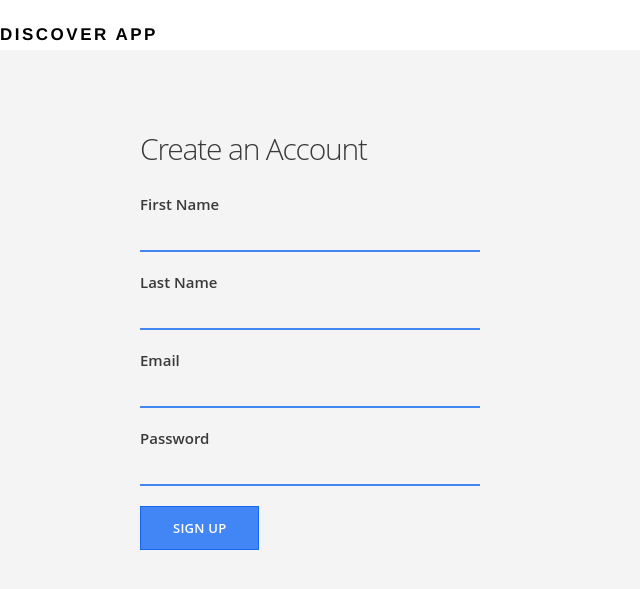
After one commit to sedcash/Discover-App, a Flask app: page /signup in a window 1280 px wide. The commit adds this page. Shown: the top 589 px of the page, without its empty margins (0-640 px from the left). Run offline with Flask 2, Linux system fonts and the light colour scheme; some web fonts are replaced.

Commit message:
signup form

```diff
--- /dev/null
+++ b/forms.py
@@ -0,0 +1,10 @@
+from flask_wtf import Form
+from wtforms import StringField, PasswordField, SubmitField
+from wtforms.validators import DataRequired, Email, Length
+
+class SignupForm(Form):
+    first_name = StringField("First Name", validators=[DataRequired("Please enter your First Name")])
+    last_name = StringField("Last Name", validators=[DataRequired("Please enter your Last Name")])
+    email = StringField("Email", validators=[DataRequired("Please enter your Email"), Email("Please enter a valid email address")])
+    password = PasswordField("Password", validators=[DataRequired("Please enter your Password"), Length(min=6, max=15, message="Your password must be at least 6 characters long and no longer than 15 characters")])
+    submit = SubmitField("Sign Up")
--- a/routes.py
+++ b/routes.py
@@ -1,7 +1,13 @@
-from flask import Flask, render_template
+from flask import Flask, render_template, request
+from models import db
+from forms import SignupForm
 
 app = Flask(__name__)
 
+app.config['SQLALCHEMY_DATABASE_URI'] = 'postgresql://localhost/learningflask'
+db.init_app(app)
+
+app.secret_key = "development-key"
 
 @app.route('/')
 def index():
@@ -9,6 +15,16 @@ def index():
 @app.route('/about')
 def about():
     return render_template("about.html")
+@app.route('/signup', methods=['POST', 'GET'])
+def signup():
+    form = SignupForm()
+    if request.method == "POST":
+        if form.validate() == False:
+            return render_template("signup.html", form=form)
+        else:
+            return "Thank you for signing up and becoming a valuable member"
+    elif request.method == "GET":
+        return render_template("signup.html", form=form)
 
 if __name__ == '__main__':
     app.run(debug=True)
--- a/templates/about.html
+++ b/templates/about.html
@@ -3,8 +3,8 @@
 {% block content %}
     <main class="about-section">
         <div>
-            <h2>About: Learning Flask</h2>
-            <p>I'm Sed Cash and I am learning how to build a Flask App. This app will all you
+            <h2>About: Discover App</h2>
+            <p>I'm Sed Cash and this is my first Flask App. This app will all you
             to fine places you like, and discover new points of interest wherever you are</p>
         </div>
     </main>
--- a/templates/index.html
+++ b/templates/index.html
@@ -5,8 +5,8 @@
         <div class="container">
             <div class="section-content">
                 <h2>Discover places near you.</h2>
-                <a href="#" class="btn-primary">Sign up</a>
-                <a href="{{ url_for('about' )}}" class="btn-secondary">Learn more</a>
+                <a href="{{ url_for('signup')}}" class="btn-primary">Sign up</a>
+                <a href="{{ url_for('about')}}" class="btn-secondary">Learn more</a>
             </div>
 
             <div class="section-device">
--- a/templates/layout.html
+++ b/templates/layout.html
@@ -9,7 +9,7 @@
 <body>
     <header>
         <div>
-            <h1 class="title">Learning Flask</h1>
+            <h1 class="title">Discover App</h1>
         </div>
     </header>
 
--- /dev/null
+++ b/templates/signup.html
@@ -0,0 +1,61 @@
+{% extends "layout.html" %}
+
+{% block content %}
+    <main class="container signup-section">
+        <div class="section-content">
+            <h2>Create an Account</h2>
+            <form method="POST" action="/signup">
+                {{ form.hidden_tag()}}
+                <div class="form-group">
+                    {{ form.first_name.label }}
+
+                    {% if form.first_name.errors %}
+                        {% for error in form.first_name.errors %}
+                            <p class="error-message">{{ error }}</p>
+                        {% endfor %}
+                    {% endif %}
+
+                    {{ form.first_name }}
+                </div>
+
+                 <div class="form-group">
+                    {{ form.last_name.label }}
+
+                     {% if form.last_name.errors %}
+                         {% for error in form.last_name.errors %}
+                             <p class="error-message">{{ error }}</p>
+                         {% endfor %}
+                    {% endif %}
+
+                    {{ form.last_name }}
+                </div>
+
+                 <div class="form-group">
+                    {{ form.email.label }}
+
+                     {% if form.email.errors %}
+                         {% for error in form.email.errors %}
+                            <p class="error-message">{{ error }}</p>
+                         {% endfor %}
+                     {% endif %}
+
+                    {{ form.email}}
+                </div>
+
+                 <div class="form-group">
+                    {{ form.password.label }}
+
+                     {% if form.password.errors %}
+                         {% for error in form.password.errors %}
+                             <p class="error-message">{{ error }}</p>
+                         {% endfor %}
+                    {% endif %}
+
+                    {{ form.password }}
+                </div>
+
+                {{ form.submit(class="btn-primary") }}
+            </form>
+        </div>
+    </main>
+{% endblock %}
```
Also changed, not shown: models.py (added, +25 -0 lines).
